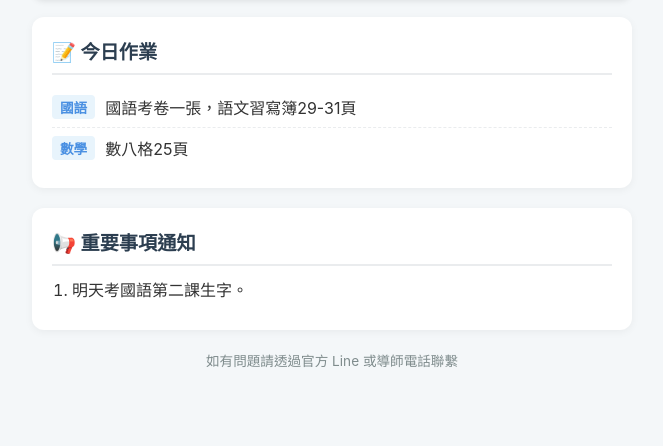
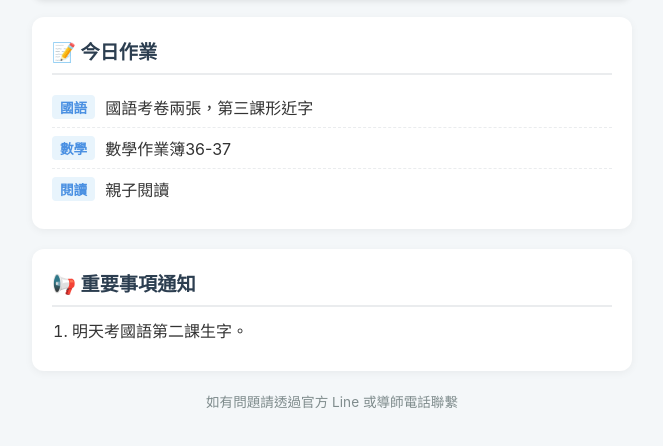
Before and after one commit to sayungu1119/class-book, a plain HTML site: page index.html in a window 1280 px wide. Shown: the part 130-576 px from the top of the page, without its empty margins (308-971 px from the left). Drawn offline with Linux system fonts and the light colour scheme.

Commit message:
Update index.html

```diff
--- a/index.html
+++ b/index.html
@@ -160,8 +160,9 @@
 
     // 2. 每日作業資料 (每天更新這裡)
     const homeworkData = [
-        { subject: '國語', content: '國語考卷一張，語文習寫簿29-31頁' },
-        { subject: '數學', content: '數八格25頁' }
+        { subject: '國語', content: '國語考卷兩張，第三課形近字' },
+        { subject: '數學', content: '數學作業簿36-37' },
+        { subject: '閱讀', content: '親子閱讀' }
     ];
 
     // 3. 注意事項資料 (每天更新這裡 - 已修正左中括號)
```
